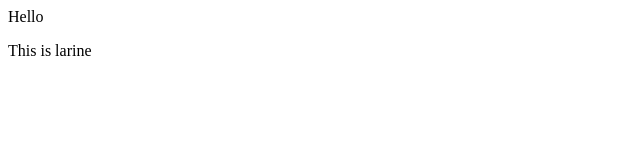
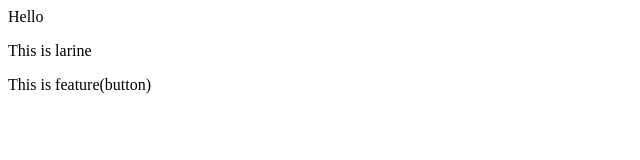
Before and after one commit to larinetheresa/localrepo, a plain HTML site: page index.html in a window 1280 px wide. Shown: the whole page, without its empty margins (0-640 px from the left). Drawn offline with Linux system fonts and the light colour scheme.

Commit message:
Added Button

```diff
--- a/index.html
+++ b/index.html
@@ -1,2 +1,3 @@
 <p>Hello</p>
 <p>This is larine</p>
+<p>This is feature(button)</p>
```
